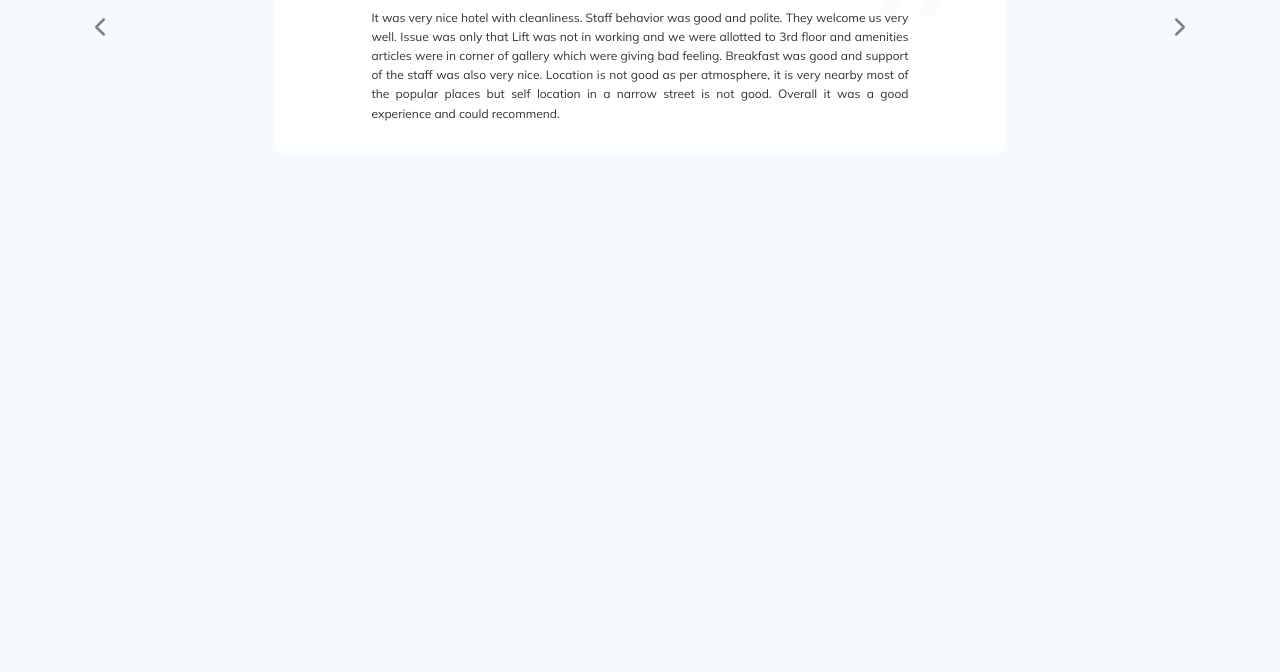
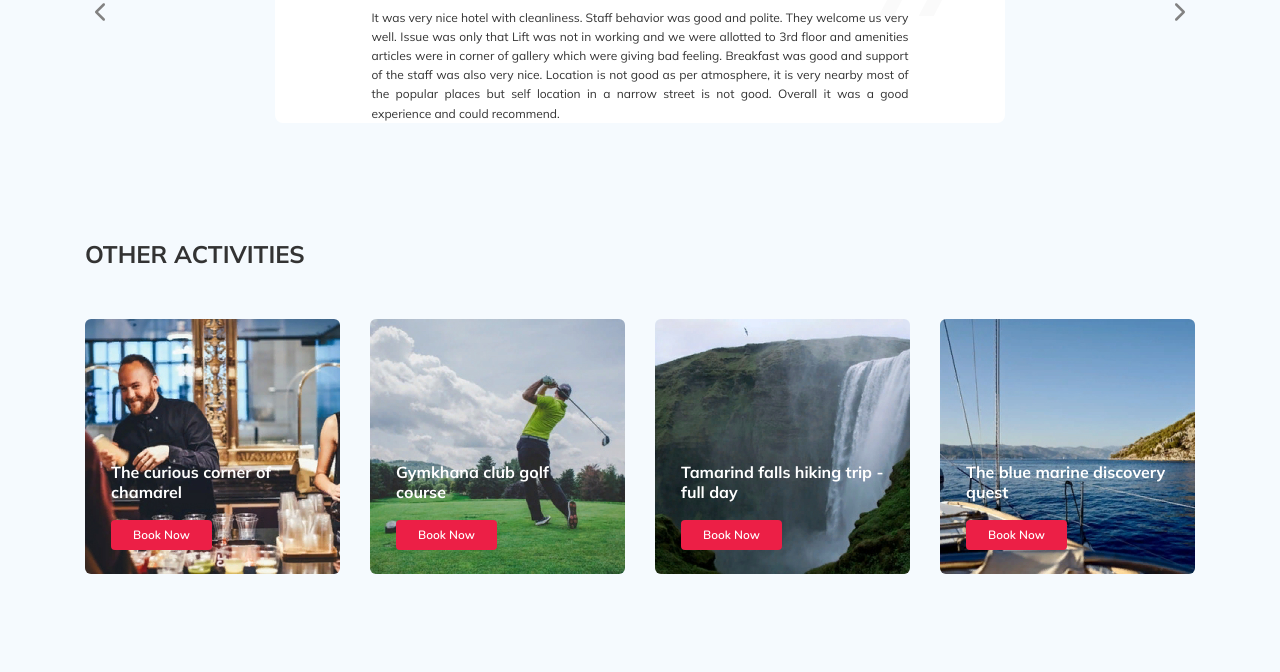
Before and after one commit to georg64644/tour-plan_BEM_SASS, a plain HTML site: page index_BEM.html in a window 1280 px wide. Shown: the part 1571-2243 px from the top of the page. Before the commit the page ends 1890 px from the top, so only its background shows below. Drawn offline with nearby package versions, Linux system fonts and the light colour scheme.

Commit message:
Добавлена секция Развлечения

```diff
--- a/index_BEM.html
+++ b/index_BEM.html
@@ -400,6 +400,40 @@
            <!-- /.container -->
         </section>
         <!-- /.reviews -->
+        <section class="activities">
+            <div class="container">
+                <h2 class="activities__title">Other Activities</h2>
+                <div class="activities-wrapper">
+                    <div class="card activities__card">
+                        <img src="./img/activity-1.jpg" alt="The curious corner of chamarel" class="card__image">
+                        <h3 class="card__title">The curious corner of chamarel</h3>
+                        <button class="card__button">Book Now</button>
+                    </div>
+                    <!-- /.card -->
+                    <div class="card activities__card">
+                        <img src="./img/activity-2.jpg" alt="Gymkhana club golf course" class="card__image">
+                        <h3 class="card__title">Gymkhana club golf course</h3>
+                        <button class="card__button">Book Now</button>
+                    </div>
+                    <!-- /.card -->
+                    <div class="card activities__card">
+                        <img src="./img/activity-3.jpg" alt="Tamarind falls hiking trip - full day" class="card__image">
+                        <h3 class="card__title">Tamarind falls hiking trip - full day</h3>
+                        <button class="card__button">Book Now</button>
+                    </div>
+                    <!-- /.card -->
+                    <div class="card activities__card">
+                        <img src="./img/activity-4.jpg" alt="The blue marine discovery quest" class="card__image">
+                        <h3 class="card__title">The blue marine discovery quest</h3>
+                        <button class="card__button">Book Now</button>
+                    </div>
+                    <!-- /.card -->
+                </div>
+                <!-- /.activities-wrapper -->
+            </div>
+            <!-- /.container -->
+        </section>
+        <!-- /.activities -->
         <script src="./js/swiper-bundle.min.js"></script>
         <!-- Вариант подключения плагина jQuery  для создания паралакс эффекта -->
         <!-- <script src="https://ajax.googleapis.com/ajax/libs/jquery/1.11.0/jquery.min.js"></script>
--- a/sass/_media.sass
+++ b/sass/_media.sass
@@ -9,7 +9,9 @@
                 width: 100%
                 height: 100%
                 object-fit: cover
-
+    .card
+        width: 230px
+        height: 230px
 @media (max-width: 991px)
     .container, .newsletter-wrapper
         max-width: 700px
@@ -47,6 +49,14 @@
         &-slider
             &__item
                 max-width: 580px
+    .activities
+        &-wrapper
+            flex-wrap: wrap
+        &__card
+            margin-bottom: 20px
+    .card
+        width: 340px
+        height: 255px
 @media (max-width: 767px)
     .container
         max-width: 576px
@@ -118,6 +128,12 @@
                     right: 50%
                     margin-right: -70px
                     transform: translate(50%, 0)
+    .activities
+        padding-top: 40px
+        padding-bottom: 60px
+    .card
+        width: 49%
+        height: 255px
 @media (max-width: 575px)
     .logo
         width: 99px
@@ -131,6 +147,8 @@
         &__title
             margin-bottom: 37px
     .subscribe
+        width: 100%
+    .card
         width: 100%
 @media (max-width: 320px)
     .hotel
--- /dev/null
+++ b/sass/blocks/_activities.sass
@@ -0,0 +1,60 @@
+.activities
+    padding: 0px 0 98px 0
+    &__title
+        font-size: 24px
+        font-style: normal
+        font-weight: 700
+        line-height: 30px
+        text-transform: uppercase
+        margin-bottom: 50px
+    &-wrapper
+        display: flex
+        justify-content: space-between
+.card
+    display: flex
+    flex-direction: column
+    align-items: flex-start
+    position: relative
+    padding: 24px 26px
+    width: 255px
+    height: 255px
+    border-radius: 6px
+    overflow: hidden
+    &::before
+        content: ''
+        position: absolute
+        right: 0
+        left: 0
+        top: 0
+        bottom: 0
+        z-index: -1
+    &__image
+        position: absolute
+        right: 0
+        left: 0
+        top: 0
+        bottom: 0
+        width: 100%
+        height: 100%
+        object-fit: cover
+        z-index: -2
+    &__title
+        margin-top: auto
+        margin-bottom: 18px
+        color: $lighte
+        font-size: 16px
+        font-style: normal
+        font-weight: 700
+        line-height: 20px
+    &__button
+        padding: 7px 22px
+        border: none
+        font-family: Nunito
+        font-size: 12px
+        font-style: normal
+        font-weight: 600
+        line-height: 16px
+        color: $lighte
+        background-color: $primary
+        border-radius: 4px
+        cursor: pointer
--- a/sass/blocks/_reviews.sass
+++ b/sass/blocks/_reviews.sass
@@ -1,5 +1,5 @@
 .reviews
-    padding: 40px 0 70px 0
+    padding: 40px 0 0px 0
     &__title
         font-style: normal
         font-weight: bold
@@ -18,7 +18,7 @@
             margin: 45px auto 0
             background-color: #fff
             border-radius: 8px
-            padding: 0 62px 30px
+            padding: 0 62px 0px
             &:before
                 content: ''
                 position: absolute
--- a/sass/style.sass
+++ b/sass/style.sass
@@ -14,5 +14,7 @@
 @import 'blocks/_newsletter'
 // Стили для блока отзывы
 @import 'blocks/_reviews'
+// Стили для блока развлечения
+@import 'blocks/_activities'
 // Подключение стилей для адаптива
 @import 'media'
```
Also changed, not shown: css/style.css, img/activity-1.jpg (added), img/activity-2.jpg (added), img/activity-3.jpg (added), img/activity-4.jpg (added), 1 other file.
